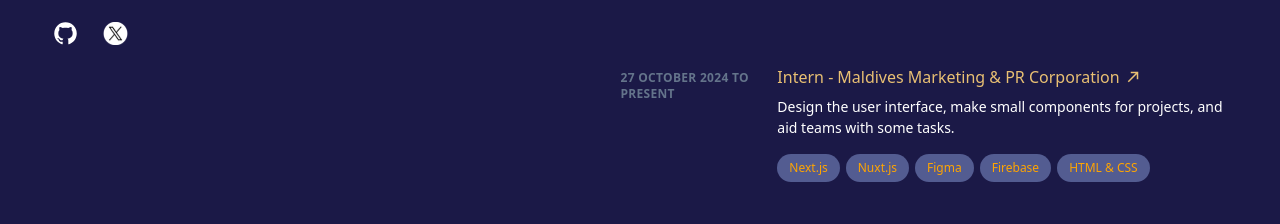
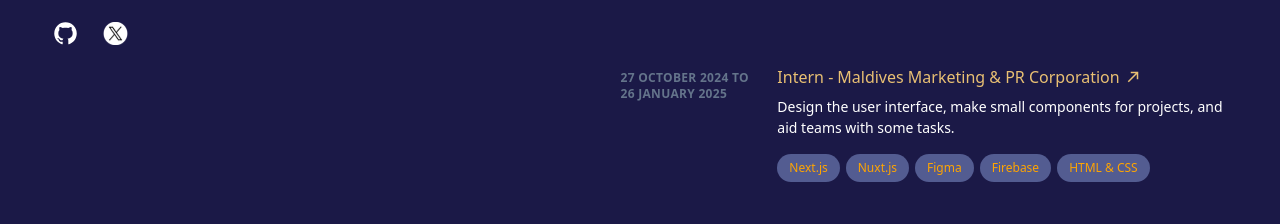
Before and after one commit to dhymaaaa/codefolio, a Next.js app: page / in a window 1280 px wide. Shown: the part 380-604 px from the top of the page. Built offline with nearby package versions, Linux system fonts and the light colour scheme.

Commit message:
intership duration update

```diff
--- a/src/app/sections/Main.tsx
+++ b/src/app/sections/Main.tsx
@@ -34,7 +34,7 @@
                     <li className='mb-12'>
                         <div className='group relative grid pb-1 transition-all sm:grid-cols-8 sm:gap-8 md:gap-4 lg:hover:!opacity-100 lg:group-hover/list:opacity-50'>
                             <div className='absolute -inset-x-4 -inset-y-4 z-0 hidden rounded-md transition motion-reduce:transition-none lg:-inset-x-6 lg:block lg:group-hover:bg-slate-800/50 lg:group-hover:shadow-[inset_0_1px_0_0_rgba(148,163,184,0.1)] lg:group-hover:drop-shadow-lg'></div>
-                            <header className='z-10 mb-2 mt-1 text-xs font-semibold uppercase tracking-wide text-slate-500 sm:col-span-2' aria-label='2024 to present'> 27 October 2024 to Present</header>
+                            <header className='z-10 mb-2 mt-1 text-xs font-semibold uppercase tracking-wide text-slate-500 sm:col-span-2' aria-label='2024 to present'> 27 October 2024 to 26 January 2025</header>
                             <div className='z-10 sm:col-span-6'>
                                 <h3 className='font-medium leading-snug text-slate-200'>
                                     <a className='inline-flex items-center font-medium leading-tight text-[#e9c073] hover:text-[#FFA500] focus-visible:text-[#FFA500]  group/link text-base' href="https://corporate.visitmaldives.com/" target='_blank' rel='noreferrer noopener' aria-label='Intern, MMPRC'>
```
